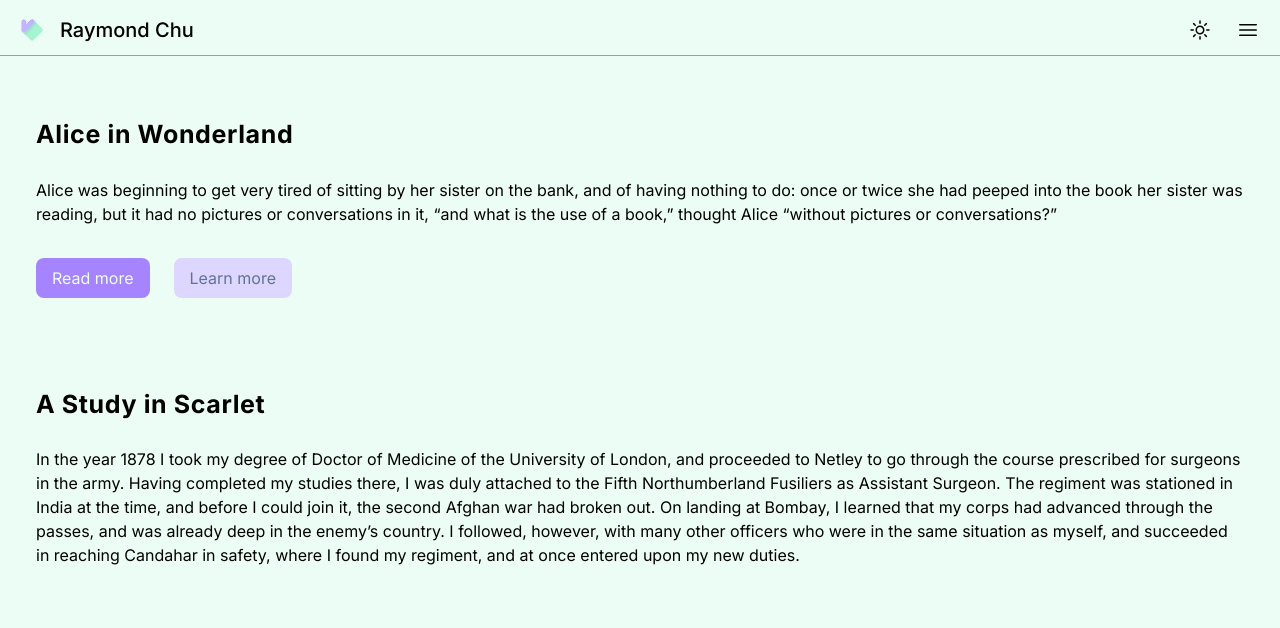
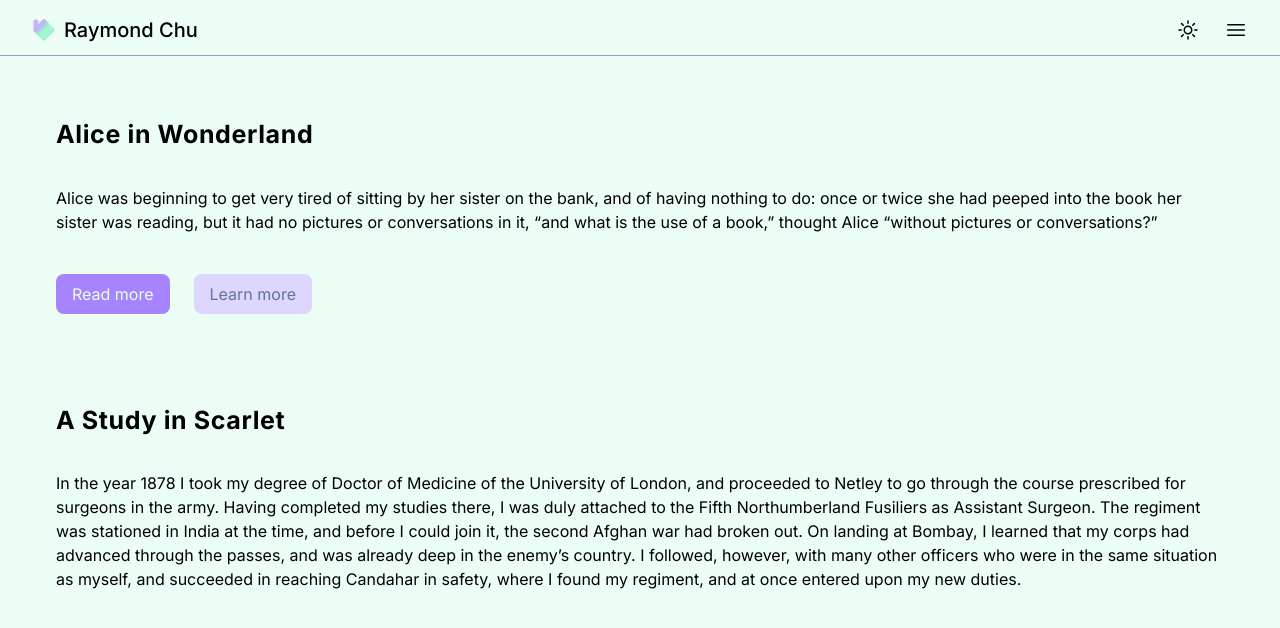
Before and after one commit to arrraichu/portfolio, a Next.js app: page / in a window 1280 px wide. Shown: the top 628 px of the page. Built offline with nearby package versions, Linux system fonts and the light colour scheme.

Commit message:
feat : site medium media query

```diff
--- a/app/_components/content/text-buttons-content.tsx
+++ b/app/_components/content/text-buttons-content.tsx
@@ -9,9 +9,9 @@ export default function TextButtonsContent({
   secondaryButtonHref?: string
 }>) {
   return (
-    <section className="flex flex-col p-5 gap-2">
+    <section className="flex flex-col py-5 px-5 md:px-10 gap-2">
       <h2>{title}</h2>
-      <span>{text}</span>
+      <span className="my-2 px-2">{text}</span>
       <div className="flex pt-4 gap-2">
         <div className="p-2">
           <button className="px-4 py-2 rounded-lg bg-(--button-color-primary-fill) text-(--button-color-primary-font) hover:shadow-sm hover:shadow-violet-700 dark:hover:shadow-emerald-50 active:shadow-none">
--- a/app/_components/content/text-content.tsx
+++ b/app/_components/content/text-content.tsx
@@ -3,9 +3,9 @@ export default function TextContent({ title, text }: Readonly<{
   text: string
 }>) {
   return (
-    <section className="flex flex-col p-5 gap-2">
+    <section className="flex flex-col py-5 px-5 md:px-10 gap-2">
       <h2>{title}</h2>
-      <span>{text}</span>
+      <span className="my-2 px-2">{text}</span>
     </section>
   );
 }
--- a/app/_components/navigation/nav-menu.tsx
+++ b/app/_components/navigation/nav-menu.tsx
@@ -44,10 +44,10 @@ function NavMenuItemMainBlock({ title, description, href }: Readonly<{
   href: string,
 }>) {
   return (
-    <div className="w-full flex flex-col gap-2 p-5 border-b border-b-(--line-color)">
+    <div className="w-full flex flex-col gap-2 py-5 px-5 md:px-8 border-b border-b-(--line-color)">
       <div className="text-xs text-(--accent-color) font-semibold uppercase tracking-wider">{title}</div>
       <div className="flex justify-between">
-        <span className="text-xl px-0!">{description}</span>
+        <span className="text-xl px-0">{description}</span>
         <ArrowRightCircleIcon className="size-6 text-(--accent-color)" />
       </div>
     </div>
@@ -56,9 +56,9 @@ function NavMenuItemMainBlock({ title, description, href }: Readonly<{
 
 function NavMenuItemBottomBlock() {
   return (
-    <div className="w-full flex flex-col gap-2 p-5">
+    <div className="w-full flex flex-col gap-2 py-5 px-5 md:px-8">
       <div className="text-xs text-(--accent-color) font-semibold uppercase tracking-wider">Contact</div>
-      <div className="w-full flex px-4 py-2 justify-between">
+      <div className="w-full flex py-2 px-4 justify-between">
         <div className="w-full flex flex-col gap-4">
           <div className="flex gap-2 opacity-50">
             <GitIcon className="size-5 text-(--font-color) dark:text-(--accent-color)" />
--- a/app/_components/navigation/navigation.tsx
+++ b/app/_components/navigation/navigation.tsx
@@ -21,7 +21,7 @@ export default function Nav() {
   return (
     <>
       <header className="fixed w-full h-(--navbar-height) py-4 bg-(--site-color) border-b-[1.5px] border-b-(--line-color) z-50">
-        <nav className="flex justify-between items-center px-5">
+        <nav className="flex justify-between items-center px-5 md:px-8">
           <div className="left-content flex gap-2">
             <Image src="/vdiamond.svg" width={24} height={24} alt="Website icon" />
             <span className="text-xl font-medium [text-box:trim-end_cap_alphabetic] align-baseline">Raymond Chu</span>
--- a/app/globals.css
+++ b/app/globals.css
@@ -90,7 +90,6 @@ h3 {
 
 span {
   display: inline-block;
-  padding: 0 calc(var(--spacing) * 2);
 }
 
 .theme-transition *,
```
